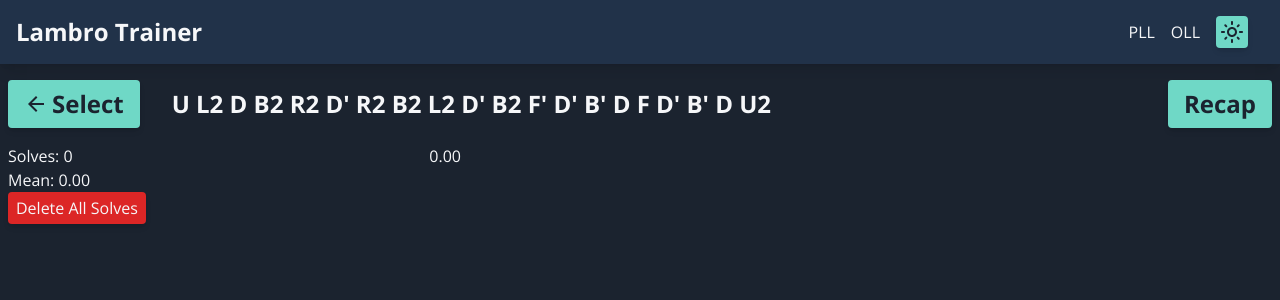
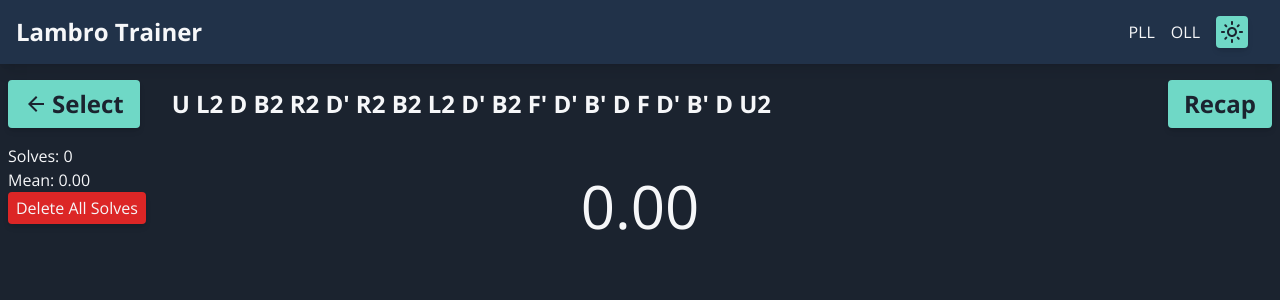
Before and after one commit to andlamb2002/lambro-trainer, a React (Vite) app: page /oll/timer in a window 1280 px wide. Shown: the top 300 px of the page. Built offline with nearby package versions, Linux system fonts and the light colour scheme.

Commit message:
Sized and centered timer

```diff
--- a/src/Trainer/Components/Timer.tsx
+++ b/src/Trainer/Components/Timer.tsx
@@ -183,7 +183,9 @@ function Timer({ cases, onStop, getRandomCase, onCaseChange, recapMode, recapQue
 
     return (
         <>
-            <h1>{(time / 1000).toFixed(2)}</h1>
+            <h1 className="text-6xl text-center mt-8">
+                {(time / 1000).toFixed(2)}
+            </h1>
         </>
     );
 }
```
